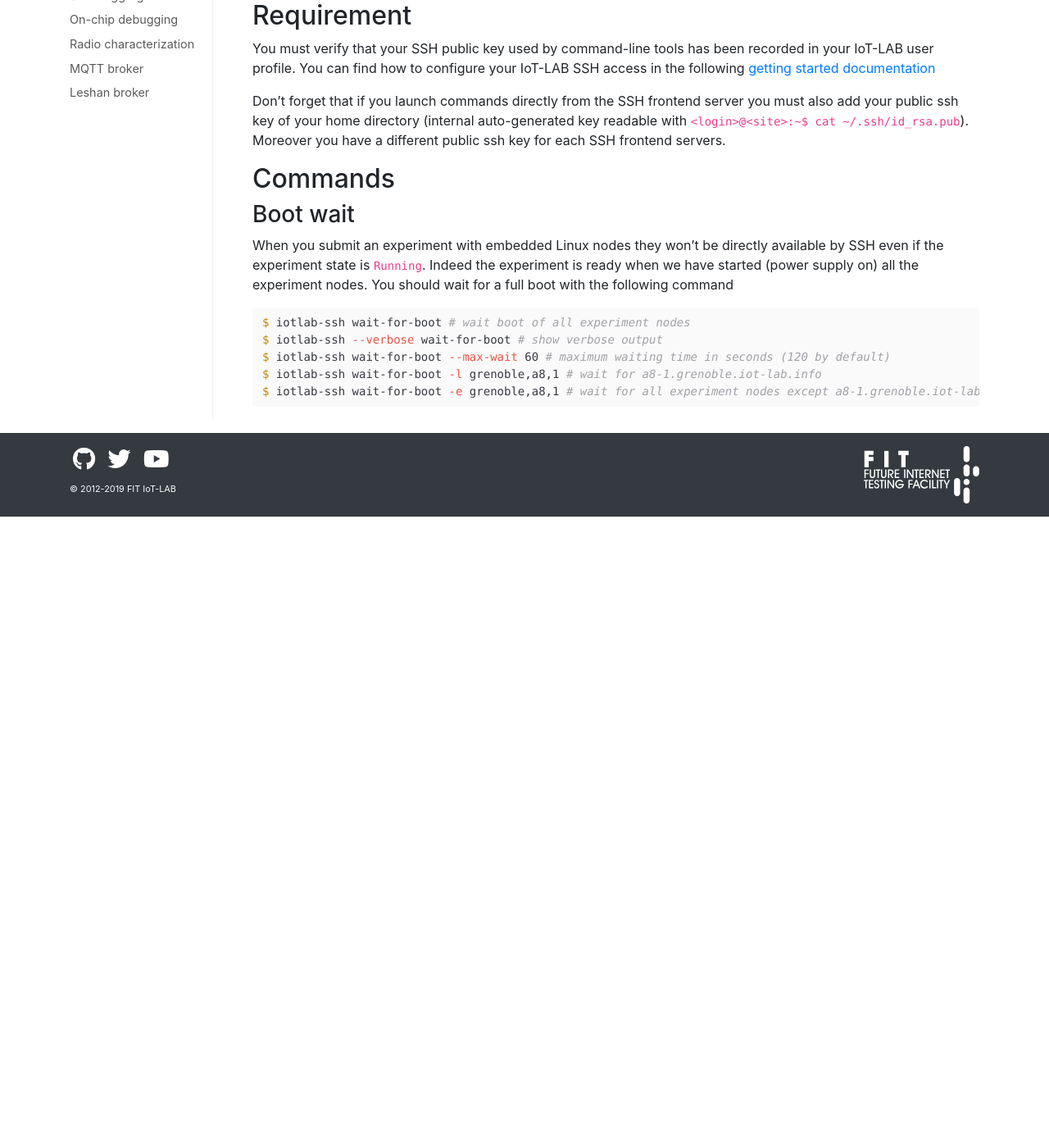
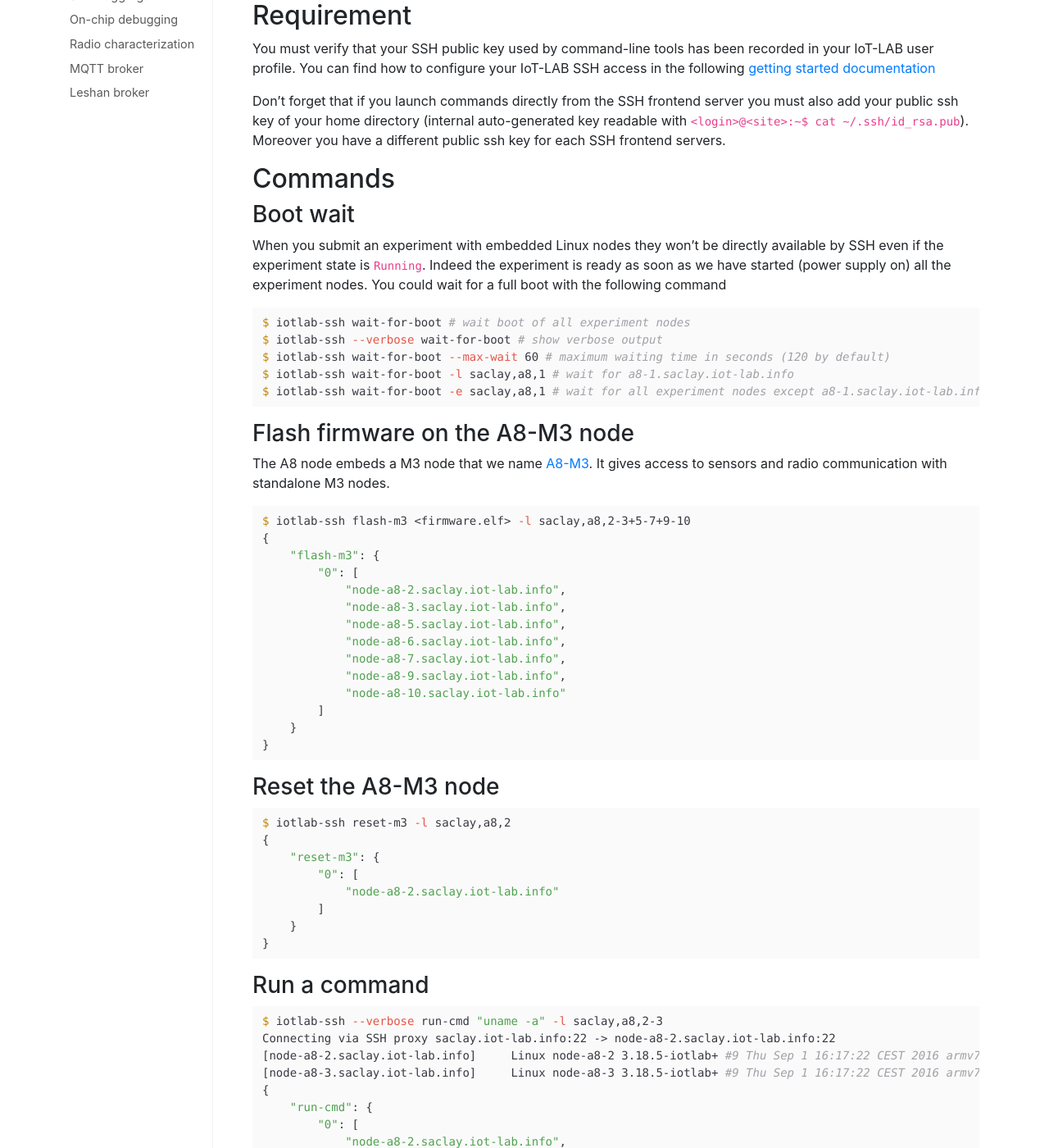
Before and after one commit to iot-lab/iot-lab.github.io, a Jekyll site: the page built from docs/tools/ssh-cli.md, in a window 1280 px wide and 1400 px high, scrolled down 515 px. Shown: the whole window at 82% size. Built offline with Jekyll 4.4.1, drawn with Linux system fonts in a browser that asks for light colours; before the commit the page ends 1145 px from its top, so only the background shows below that; some of the changed text lies outside the part shown.

Commit message:
docs/tools: finalize ssh-cli page

````diff
--- a/docs/tools/ssh-cli.md
+++ b/docs/tools/ssh-cli.md
@@ -24,12 +24,115 @@ $ pip install --user iotlabsshcli
 
 ### Boot wait
 
-When you submit an experiment with embedded Linux nodes they won't be directly available by SSH even if the experiment state is `Running`. Indeed the experiment is ready when we have started (power supply on) all the experiment nodes. You should wait for a full boot with the following command
+When you submit an experiment with embedded Linux nodes they won't be directly available by SSH even if the experiment state is `Running`. Indeed the experiment is ready as soon as we have started (power supply on) all the experiment nodes. You could wait for a full boot with the following command
 
 ``` bash
 $ iotlab-ssh wait-for-boot # wait boot of all experiment nodes
 $ iotlab-ssh --verbose wait-for-boot # show verbose output
 $ iotlab-ssh wait-for-boot --max-wait 60 # maximum waiting time in seconds (120 by default)
-$ iotlab-ssh wait-for-boot -l grenoble,a8,1 # wait for a8-1.grenoble.iot-lab.info
-$ iotlab-ssh wait-for-boot -e grenoble,a8,1 # wait for all experiment nodes except a8-1.grenoble.iot-lab.info
+$ iotlab-ssh wait-for-boot -l saclay,a8,1 # wait for a8-1.saclay.iot-lab.info
+$ iotlab-ssh wait-for-boot -e saclay,a8,1 # wait for all experiment nodes except a8-1.saclay.iot-lab.info
 ```
+
+### Flash firmware on the A8-M3 node
+
+The A8 node embeds a M3 node that we name [A8-M3](/docs/boards/iot-lab-a8-m3). It gives access to sensors and radio communication with standalone M3 nodes.
+
+``` bash
+$ iotlab-ssh flash-m3 <firmware.elf> -l saclay,a8,2-3+5-7+9-10
+{
+    "flash-m3": {
+        "0": [
+            "node-a8-2.saclay.iot-lab.info",
+            "node-a8-3.saclay.iot-lab.info",
+            "node-a8-5.saclay.iot-lab.info",
+            "node-a8-6.saclay.iot-lab.info",
+            "node-a8-7.saclay.iot-lab.info",
+            "node-a8-9.saclay.iot-lab.info",
+            "node-a8-10.saclay.iot-lab.info"
+        ]
+    }
+}
+```
+
+### Reset the A8-M3 node
+
+``` bash
+$ iotlab-ssh reset-m3 -l saclay,a8,2
+{
+    "reset-m3": {
+        "0": [
+            "node-a8-2.saclay.iot-lab.info"
+        ]
+    }
+}
+```
+
+### Run a command
+
+``` bash
+$ iotlab-ssh --verbose run-cmd "uname -a" -l saclay,a8,2-3
+Connecting via SSH proxy saclay.iot-lab.info:22 -> node-a8-2.saclay.iot-lab.info:22
+[node-a8-2.saclay.iot-lab.info]     Linux node-a8-2 3.18.5-iotlab+ #9 Thu Sep 1 16:17:22 CEST 2016 armv7l GNU/Linux
+[node-a8-3.saclay.iot-lab.info]     Linux node-a8-3 3.18.5-iotlab+ #9 Thu Sep 1 16:17:22 CEST 2016 armv7l GNU/Linux
+{
+    "run-cmd": {
+        "0": [
+            "node-a8-2.saclay.iot-lab.info",
+            "node-a8-3.saclay.iot-lab.info"
+        ]
+    }
+}
+```
+
+It's also possible to run command on frontend server
+
+``` bash
+$ iotlab-ssh --verbose run-cmd "uname -a" --frontend
+[saclay.iot-lab.info]       Linux saclay 3.16.0-4-amd64 #1 SMP Debian 3.16.36-1+deb8u1 (2016-09-03) x86_64 GNU/Linux
+{
+    "run-cmd": {
+        "0": [
+            "saclay.iot-lab.info"
+        ]
+    }
+}
+```
+
+### Copy file on frontend ~/A8/.iotlabsshcli directory
+
+The A8 directory on the frontend is mounted by A8 nodes during experiment. It's a simple way to access permanent files from the nodes without copy them. Indeed between two experiments the Linux image filesystem of the node is removed and rebuild from scratch.
+
+``` bash
+$ iotlab-ssh copy-file test.tar.gz
+{
+    "run-cmd": {
+        "0": [
+            "saclay.iot-lab.info"
+        ]
+    }
+}
+```
+
+### Run script
+
+A screen session is launched on the node to run the script in background mode. When the script ends, the screen session is terminated.
+
+``` bash
+$ iotlab-ssh run-script /tmp/test.sh -l saclay,a8,2
+{
+    "run-script": {
+        "0": [
+            "node-a8-2.saclay.iot-lab.info"
+        ]
+    }
+}
+
+root@node-a8-2:~# screen -ls
+There is a screen on:
+       1877.<login>-<exp_id>   (Detached)
+1 Socket in /tmp/screens/S-root.
+```
+
+
+Similar to run command you can pass the `--frontend` option if you want to launch the script on the frontend server.
````
